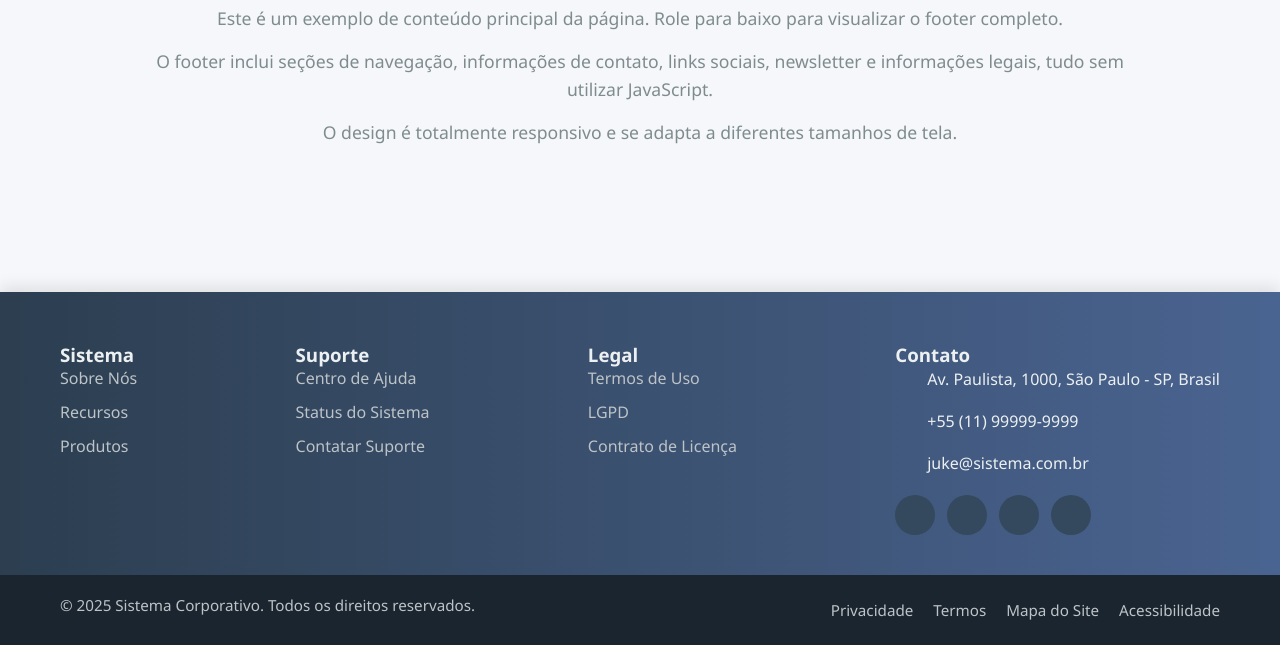
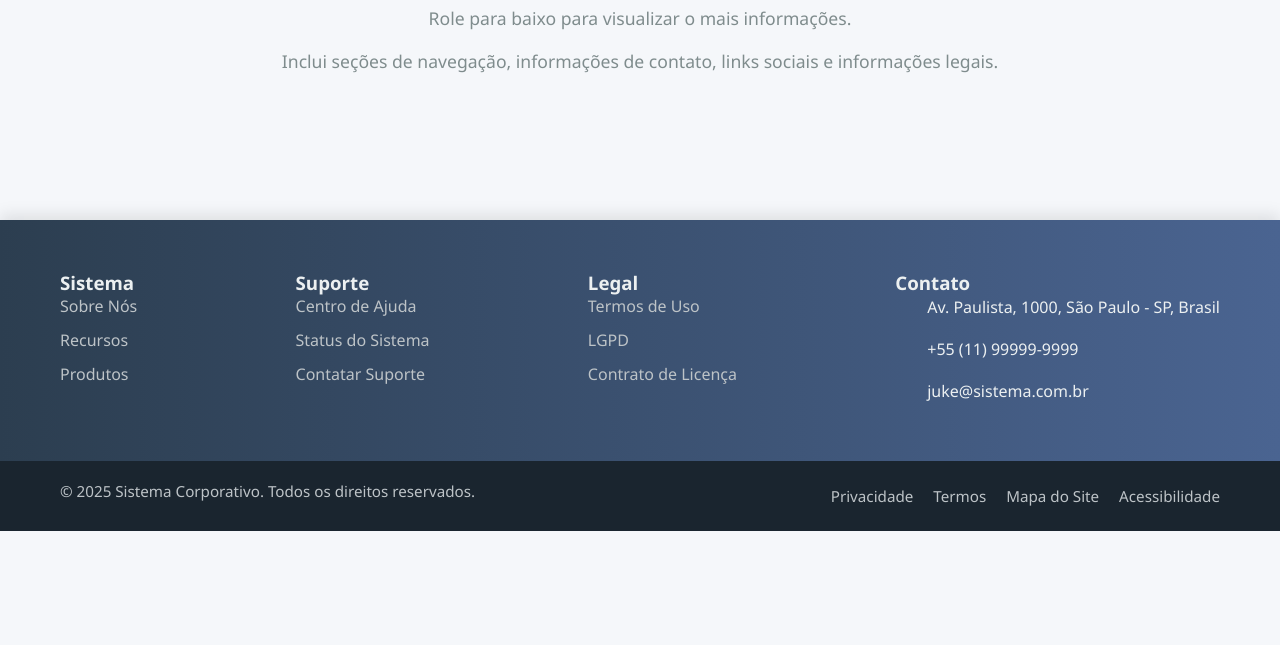
Before and after one commit to Renan-Jorge-Meireles/hurhurhurhur, a plain HTML site: page public/index.html in a window 1280 px wide. Shown: the part 381-1026 px from the top of the page. After the commit the page ends 912 px from the top, so only its background shows below. Drawn offline with Linux system fonts and the light colour scheme; files whose address does not match are found by name.

Commit message:
Add files via upload

```diff
--- a/public/index.css
+++ b/public/index.css
@@ -20,11 +20,13 @@ header {
     margin-bottom: 15px;
     padding: 10px 0;
     border-bottom: 1px solid rgba(255, 255, 255, 0.1);
+    border-radius: 5px;
 }
 .logos img {
     height: 50px;
     width: auto;
     transition: transform 0.3s ease;
+    border-radius: 10px;
 }
 
 .logos img:hover {
@@ -304,34 +306,6 @@ body {
     line-height: 1.5;
 }
 
-.social-links {
-    display: flex;
-    gap: 12px;
-    margin-top: 20px;
-}
-
-.social-links a {
-    display: inline-flex;
-    align-items: center;
-    justify-content: center;
-    width: 40px;
-    height: 40px;
-    background-color: #34495e;
-    color: #ecf0f1;
-    border-radius: 50%;
-    text-decoration: none;
-    transition: all 0.3s ease;
-    font-size: 1.1rem;
-}
-
-.social-links a:hover {
-    background-color: #3498db;
-    transform: translateY(-5px);
-    box-shadow: 0 5px 15px rgba(0, 0, 0, 0.2);
-}
-
-
-
 .footer-bottom {
     background-color: #1a252f;
     padding: 20px 0;
--- a/public/index.html
+++ b/public/index.html
@@ -29,10 +29,9 @@
 </header>
 <main>
     <div class="content">
-        <h1>Sistema Corporativo</h1>
-        <p>Este é um exemplo de conteúdo principal da página. Role para baixo para visualizar o footer completo.</p>
-        <p>O footer inclui seções de navegação, informações de contato, links sociais, newsletter e informações legais, tudo sem utilizar JavaScript.</p>
-        <p>O design é totalmente responsivo e se adapta a diferentes tamanhos de tela.</p>
+        <h1>Sistema JukeBox</h1>
+        <p>Role para baixo para visualizar o mais informações.</p>
+        <p>Inclui seções de navegação, informações de contato, links sociais e informações legais.</p>
     </div>
 
 </main>
@@ -84,14 +83,6 @@
                         <span>juke@sistema.com.br</span>
                     </li>
                 </ul>
-
-                <div class="social-links">
-                    <a href="#" title="Facebook"><i class="fab fa-facebook-f"></i></a>
-                    <a href="#" title="Twitter"><i class="fab fa-twitter"></i></a>
-                    <a href="#" title="Instagram"><i class="fab fa-instagram"></i></a>
-                    <a href="#" title="LinkedIn"><i class="fab fa-linkedin-in"></i></a>
-                </div>
-
             </div>
 
 
```
